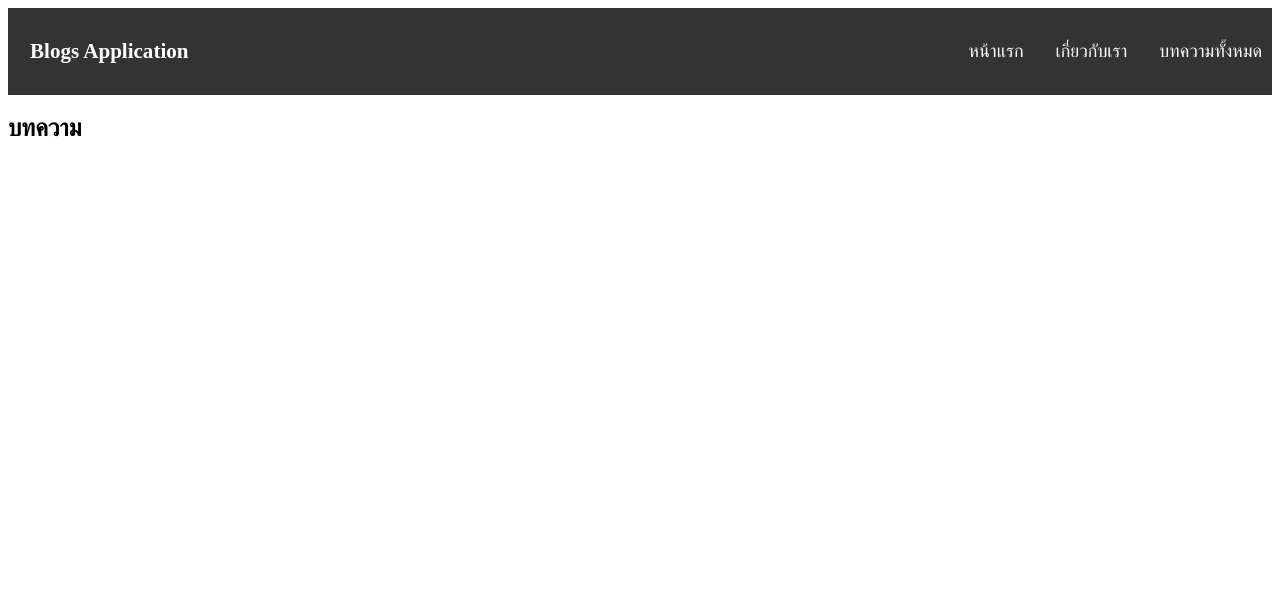
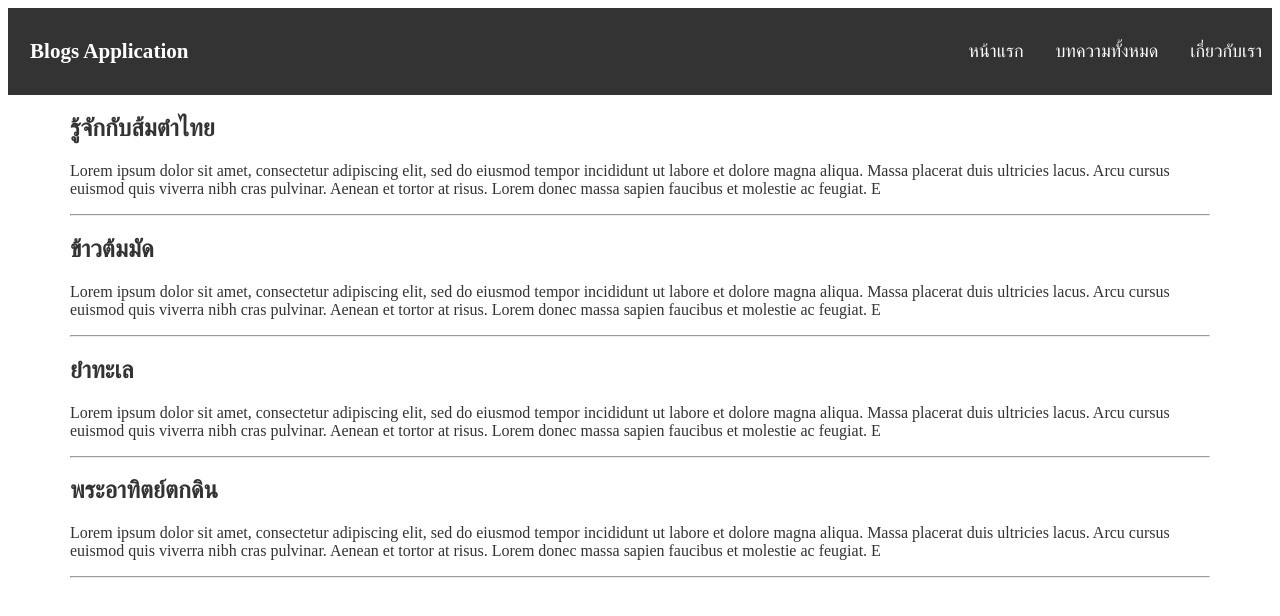
Before and after one commit to Sorawit255/REACT_18, a React (Create React App) app in the folder react-app2/: page /blogs in a window 1280 px wide. Shown: the top 616 px of the page. Built offline with nearby package versions, Linux system fonts and the light colour scheme.

Commit message:
แสดงข้อมูลบทความ

```diff
--- /dev/null
+++ b/react-app2/src/components/Blogs.css
@@ -0,0 +1,8 @@
+.blogs-container{
+    width: 96%;
+    max-width: 1140px;
+    margin: 0 auto;
+}
+.card{
+    color: #333;
+}
--- a/react-app2/src/components/Blogs.js
+++ b/react-app2/src/components/Blogs.js
@@ -1,8 +1,17 @@
-export default function Blogs(){
-    return(
-        <>
-        <h2>บทความ</h2>
-
-        </>
-    )
+import blogs from "../data/blogs";
+import "./Blogs.css"
+export default function Blogs() {
+  return (
+    <div className="blogs-container">
+      <article>
+        {blogs.map((item) => (
+          <div className="card" key={item.id}>
+            <h2>{item.title}</h2>
+            <p>{item.content.substring(0, 300)}</p>
+            <hr/>
+          </div>
+        ))}
+      </article>
+    </div>
+  );
 }
--- a/react-app2/src/components/Navbar.js
+++ b/react-app2/src/components/Navbar.js
@@ -5,8 +5,8 @@ export default function Navber(){
         <nav>
             <Link to="/" className="logo"><h3>Blogs Application</h3></Link>
             <Link to="/">หน้าแรก</Link>
+            <Link to="/blogs">บทความทั้งหมด</Link>
             <Link to="/about">เกี่ยวกับเรา</Link>
-            <Link to="/blogs">บทความทั้งหมด</Link>
         </nav>
     )
 }
--- /dev/null
+++ b/react-app2/src/data/blogs.js
@@ -0,0 +1,31 @@
+const blogs=[
+    {
+        id:1,
+        title:"รู้จักกับส้มตำไทย",
+        image_url:"https://cdn.pixabay.com/photo/2016/10/25/13/28/papaya-salad-1768888_960_720.jpg",
+        content:"Lorem ipsum dolor sit amet, consectetur adipiscing elit, sed do eiusmod tempor incididunt ut labore et dolore magna aliqua. Massa placerat duis ultricies lacus. Arcu cursus euismod quis viverra nibh cras pulvinar. Aenean et tortor at risus. Lorem donec massa sapien faucibus et molestie ac feugiat. Elit at imperdiet dui accumsan sit amet. Imperdiet dui accumsan sit amet nulla facilisi morbi tempus iaculis. Est placerat in egestas erat imperdiet sed euismod nisi. Ornare arcu dui vivamus arcu felis bibendum ut tristique et. Neque convallis a cras semper auctor. Sapien nec sagittis aliquam malesuada bibendum. Scelerisque mauris pellentesque pulvinar pellentesque habitant. Et malesuada fames ac turpis egestas integer eget aliquet.",
+        author:"ก้องรักสยาม"
+    },
+    {
+        id:2,
+        title:"ข้าวต้มมัด",
+        image_url:"https://cdn.pixabay.com/photo/2017/06/06/09/27/bananas-with-sticky-rice-2376740_960_720.jpg",
+        content:"Lorem ipsum dolor sit amet, consectetur adipiscing elit, sed do eiusmod tempor incididunt ut labore et dolore magna aliqua. Massa placerat duis ultricies lacus. Arcu cursus euismod quis viverra nibh cras pulvinar. Aenean et tortor at risus. Lorem donec massa sapien faucibus et molestie ac feugiat. Elit at imperdiet dui accumsan sit amet. Imperdiet dui accumsan sit amet nulla facilisi morbi tempus iaculis. Est placerat in egestas erat imperdiet sed euismod nisi. Ornare arcu dui vivamus arcu felis bibendum ut tristique et. Neque convallis a cras semper auctor. Sapien nec sagittis aliquam malesuada bibendum. Scelerisque mauris pellentesque pulvinar pellentesque habitant. Et malesuada fames ac turpis egestas integer eget aliquet.",
+        author:"โจโจ้"
+    },
+    {
+        id:3,
+        title:"ยำทะเล",
+        image_url:"https://cdn.pixabay.com/photo/2019/09/15/08/06/thaifood-4477570_960_720.jpg",
+        content:"Lorem ipsum dolor sit amet, consectetur adipiscing elit, sed do eiusmod tempor incididunt ut labore et dolore magna aliqua. Massa placerat duis ultricies lacus. Arcu cursus euismod quis viverra nibh cras pulvinar. Aenean et tortor at risus. Lorem donec massa sapien faucibus et molestie ac feugiat. Elit at imperdiet dui accumsan sit amet. Imperdiet dui accumsan sit amet nulla facilisi morbi tempus iaculis. Est placerat in egestas erat imperdiet sed euismod nisi. Ornare arcu dui vivamus arcu felis bibendum ut tristique et. Neque convallis a cras semper auctor. Sapien nec sagittis aliquam malesuada bibendum. Scelerisque mauris pellentesque pulvinar pellentesque habitant. Et malesuada fames ac turpis egestas integer eget aliquet.",
+        author:"Sir Yes Sir"
+    },
+    {
+        id:4,
+        title:"พระอาทิตย์ตกดิน",
+        image_url:"https://cdn.pixabay.com/photo/2016/11/23/15/14/beach-1853442_960_720.jpg",
+        content:"Lorem ipsum dolor sit amet, consectetur adipiscing elit, sed do eiusmod tempor incididunt ut labore et dolore magna aliqua. Massa placerat duis ultricies lacus. Arcu cursus euismod quis viverra nibh cras pulvinar. Aenean et tortor at risus. Lorem donec massa sapien faucibus et molestie ac feugiat. Elit at imperdiet dui accumsan sit amet. Imperdiet dui accumsan sit amet nulla facilisi morbi tempus iaculis. Est placerat in egestas erat imperdiet sed euismod nisi. Ornare arcu dui vivamus arcu felis bibendum ut tristique et. Neque convallis a cras semper auctor. Sapien nec sagittis aliquam malesuada bibendum. Scelerisque mauris pellentesque pulvinar pellentesque habitant. Et malesuada fames ac turpis egestas integer eget aliquet.",
+        author:"นักเขียนอิสระ"
+    }
+]
+export default blogs;
```
